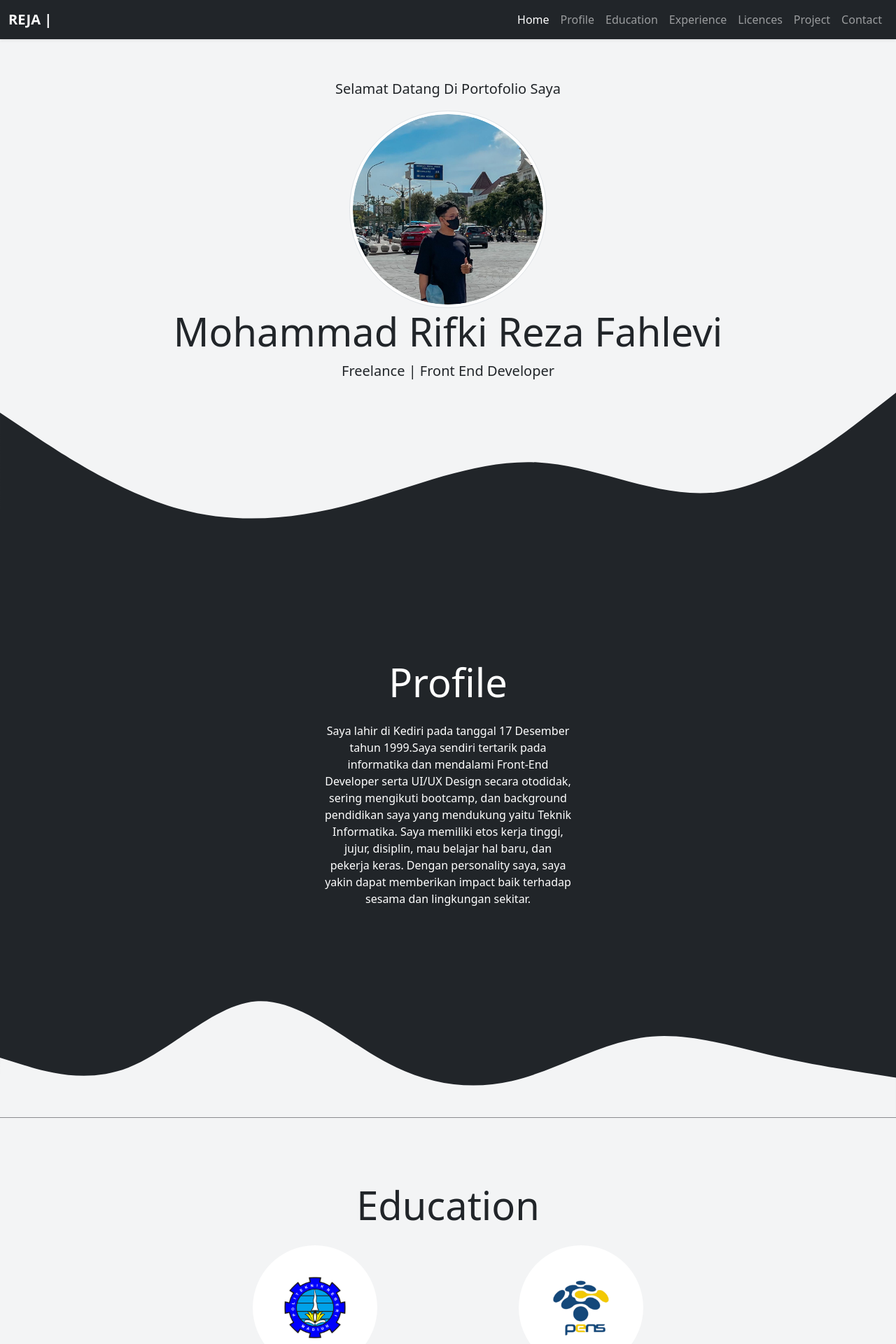
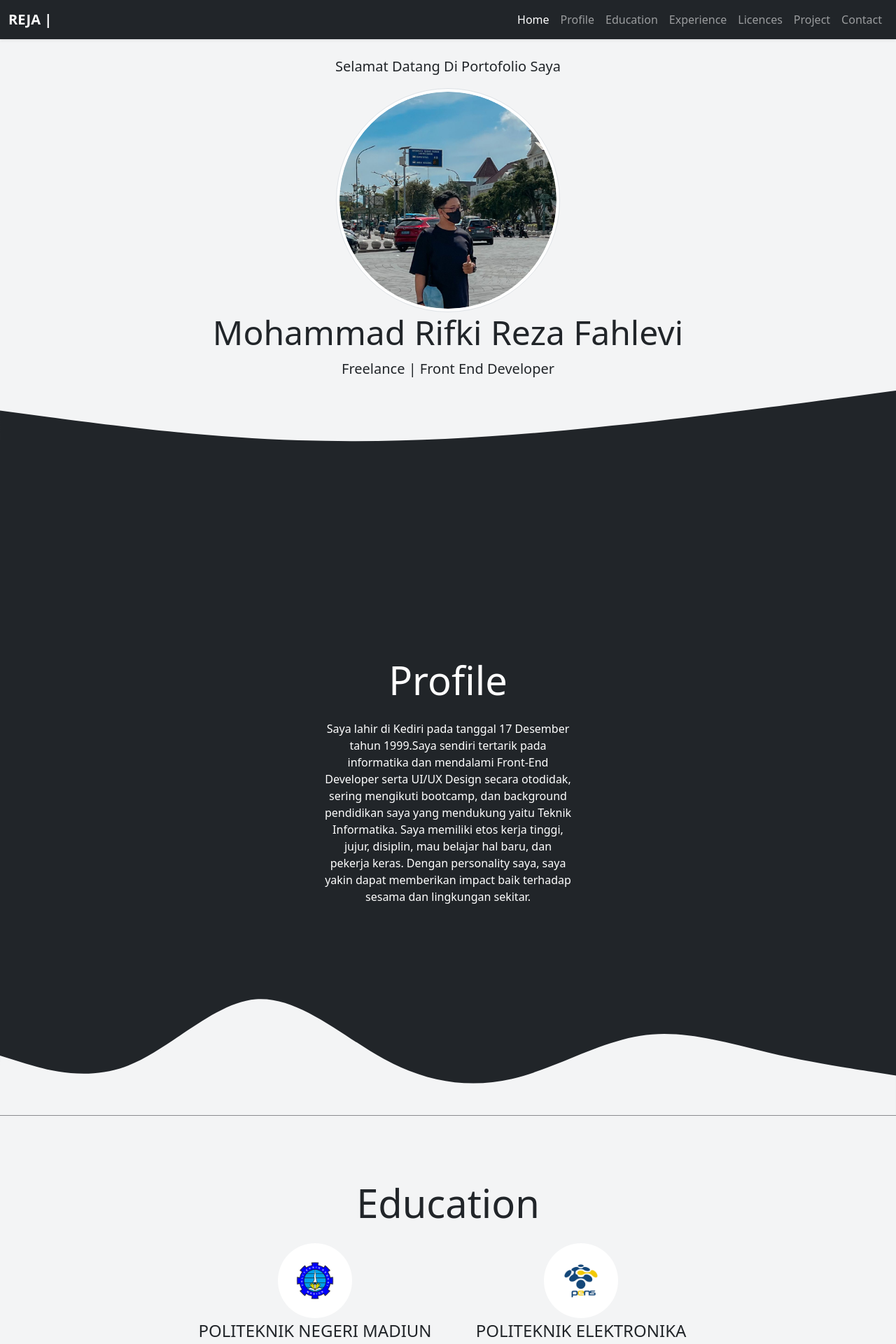
Before and after one commit to rejafahlevi/project, a PHP site: page / in a window 1280 px wide. Shown: the top 1920 px of the page at 70% size. Run offline with PHP 8.4, Linux system fonts and the light colour scheme; some libraries are stand-ins or nearby versions.

Commit message:
Add files via upload
update terbaru

```diff
--- a/index.html
+++ b/index.html
@@ -57,9 +57,9 @@
     <section class="home text-center">
             <p class="lead">Selamat Datang Di Portofolio Saya</p>
             <img src="img/jogja.png" class="rounded-circle img-thumbnail" alt="foto profil">
-            <h1 class="display-4">Mohammad Rifki Reza Fahlevi</h1>
+            <h2 class="display-5">Mohammad Rifki Reza Fahlevi</h2>
             <p class="lead">Freelance | Front End Developer</p>
-            <svg xmlns="http://www.w3.org/2000/svg" viewBox="0 0 1440 320"><path fill="#212529" fill-opacity="1" d="M0,32L48,64C96,96,192,160,288,186.7C384,213,480,203,576,176C672,149,768,107,864,112C960,117,1056,171,1152,160C1248,149,1344,75,1392,37.3L1440,0L1440,320L1392,320C1344,320,1248,320,1152,320C1056,320,960,320,864,320C768,320,672,320,576,320C480,320,384,320,288,320C192,320,96,320,48,320L0,320Z"></path></svg>
+            <svg xmlns="http://www.w3.org/2000/svg" viewBox="0 0 1440 320"><path fill="#212529" fill-opacity="1" d="M0,32L80,42.7C160,53,320,75,480,80C640,85,800,75,960,58.7C1120,43,1280,21,1360,10.7L1440,0L1440,320L1360,320C1280,320,1120,320,960,320C800,320,640,320,480,320C320,320,160,320,80,320L0,320Z"></path></svg>
     </section>
 
     <section class="Profile" id="Profile1">
@@ -132,7 +132,7 @@
           <div class="col-md-4">
             <p class="lead fs-4">OUT OF CAMPUS
             </p>
-            <p class="lead fs-6"> Internship at PT. Albea Rigid Packaging - sebagai IT Staff ( Februari 2020 - Juli 2020 )
+            <p class="lead fs-6"> Internship at PT. Albea Rigid Packaging - sebagai Front-End Website Developer ( Februari 2020 - Juli 2020 )
             </p>
             <p class="lead fs-6"> Paid Freelance at Telus International - sebagai Website Annotator ( Agustus 2021 - Desember 2021 )
             </p>
--- a/style.css
+++ b/style.css
@@ -1,16 +1,16 @@
 .home {
     background-color: #F3F4F5;
-    padding-top: 7rem;
+    padding-top: 5rem;
 }
 
 .img-fluid {
-    height: 50%;
-    width: 50%;
+    height: 30%;
+    width: 30%;
 }
 
 .img-thumbnail {
-    height: 100%;
-    width: 22%;
+    height: 80%;
+    width: 25%;
 }
 
 .Profile {
```
